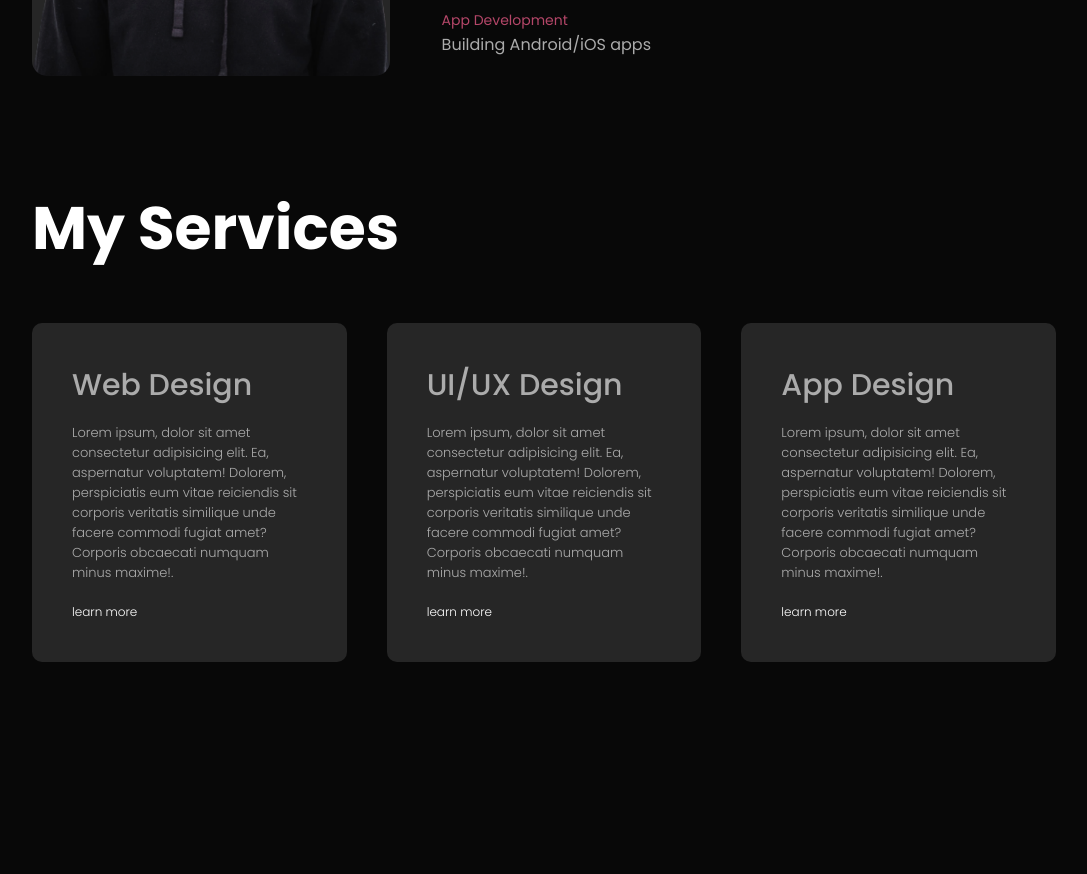
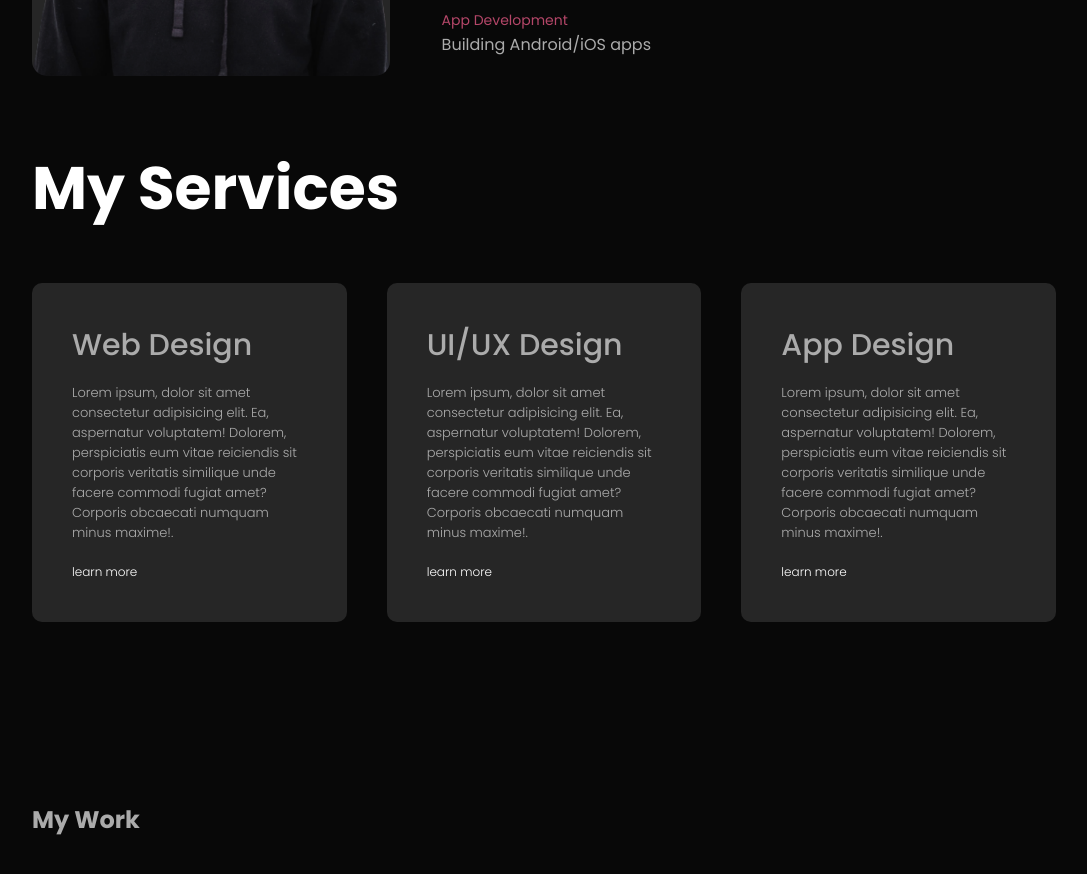
Before and after one commit to bisaisgithub/portfolio, a Next.js app: page / in a window 1280 px wide. Shown: the part 1280-2154 px from the top of the page, without its empty margins (96-1183 px from the left). Before the commit the page ends 1952 px from the top, so only its background shows below. Built offline with nearby package versions, Linux system fonts and the light colour scheme.

Commit message:
some changes and partial portfolio

```diff
--- a/components/header/Header.js
+++ b/components/header/Header.js
@@ -2,25 +2,25 @@ import styles from "../../styles/Header.module.scss";
 
 const Header = () => {
   return (
-    <header className={styles.header}>
+    <header className={styles.header} id='home'>
       <div className={styles.container}>
         <nav className={styles.nav}>
           <img className={styles.logo} src="./images/logo.png" alt="logo" />
           <ul>
             <li>
-              <a href="#">Home</a>
+              <a href="#home">Home</a>
             </li>
             <li>
-              <a href="#">About</a>
+              <a href="#about">About</a>
             </li>
             <li>
-              <a href="#">Services</a>
+              <a href="#services">Services</a>
             </li>
             <li>
-              <a href="#">Portfolio</a>
+              <a href="#portfolio">Portfolio</a>
             </li>
             <li>
-              <a href="#">Contact</a>
+              <a href="#contact">Contact</a>
             </li>
           </ul>
         </nav>
--- /dev/null
+++ b/components/home/portfolio.js
@@ -0,0 +1,13 @@
+import styles from '../../styles/Home.module.scss';
+
+const Portfolio = () => {
+  return (
+    <div className={styles.portfolio} id='portfolio'>
+      <div className={styles.container}>
+        <h2 className={styles.sutTitle}>My Work</h2>
+      </div>
+    </div>
+   );
+}
+
+export default Portfolio;
--- a/components/home/services.js
+++ b/components/home/services.js
@@ -2,7 +2,7 @@ import styles from "../../styles/Home.module.scss";
 
 const Services = () => {
   return (
-    <div className={styles.services}>
+    <div className={styles.services} id='services'>
       <div className={styles.container}>
         <h2 className={styles.subTitle}>My Services</h2>
         <div className={styles.servicesList}>
--- a/pages/index.js
+++ b/pages/index.js
@@ -2,6 +2,7 @@ import Head from 'next/head'
 import Image from 'next/image'
 import Header from '../components/header/Header'
 import About from '../components/home/about'
+import Portfolio from '../components/home/portfolio'
 import Services from '../components/home/services'
 import styles from '../styles/Home.module.scss'
 
@@ -16,6 +17,7 @@ export default function Home() {
       <Header/>
       <About />
       <Services/>
+      <Portfolio />
     </div>
   )
 }
--- a/styles/Home.module.scss
+++ b/styles/Home.module.scss
@@ -1,5 +1,6 @@
+
 .about{
-  padding: 80px 0;
+  padding: 80px 0 40px 0;
   color: var(--gray);
   .container{
     padding: 10px 10%;
@@ -72,7 +73,7 @@
 }
 
 .services{
-  padding: 0px 0;
+  padding: 0 0 80px 0;
   .container{
     padding: 10px 10%;
     .subTitle{
@@ -116,7 +117,14 @@
           transform: translateY(-10px);
         }
       }
-
     }
   }
 }
+
+.portfolio{
+  padding: 80px 0;
+  color: var(--gray);
+  .container{
+    padding: 10px 10%;
+  }
+}
```
